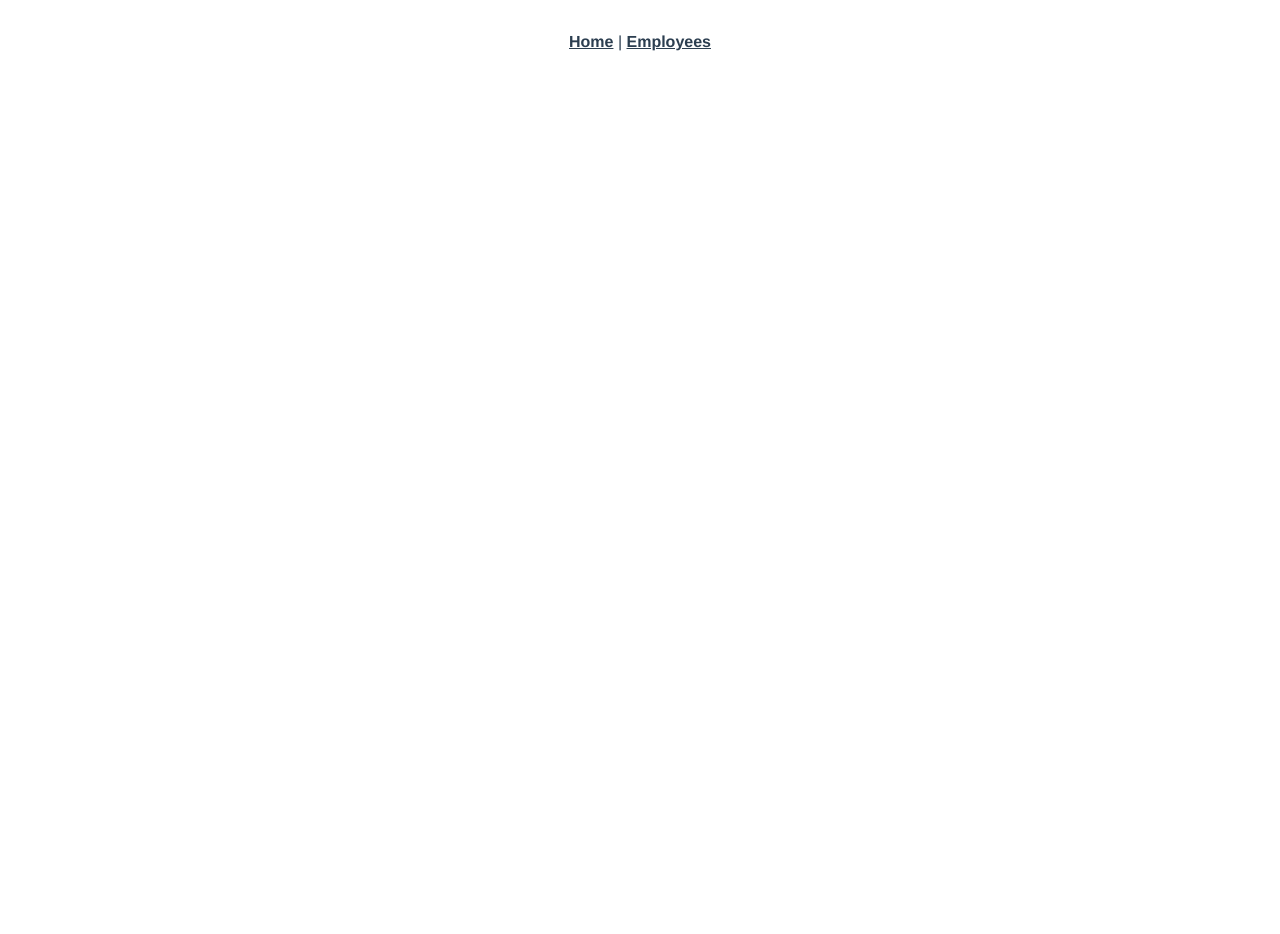
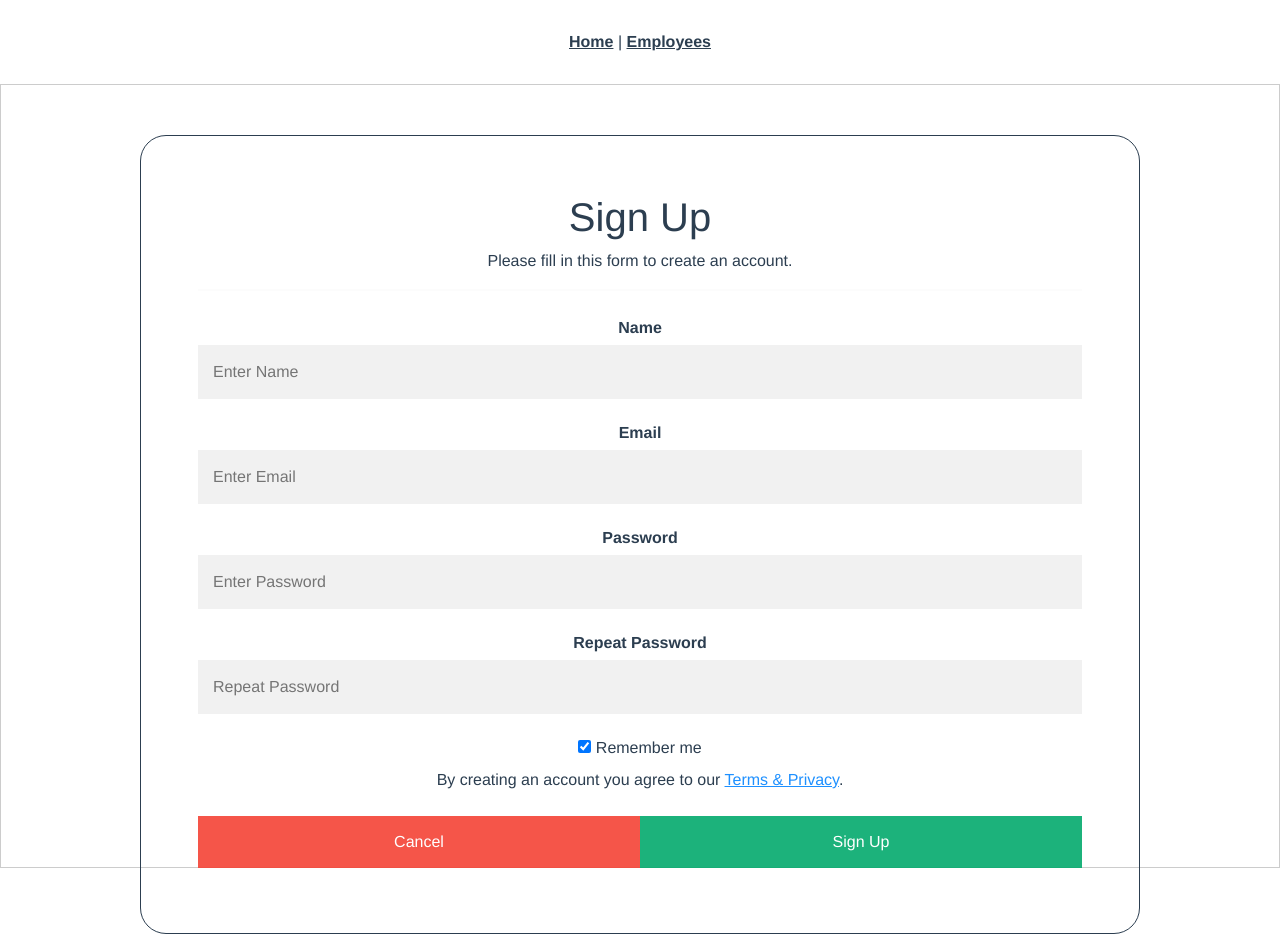
Before and after one commit to TaosifShaad/Laravel-Vue-CRUD__Vue, a Vue app: page /#/register in a window 1280 px wide. Before the commit this address had no page. Before the commit the page ends 800 px from the top, so only its background shows below. Built offline with nearby package versions, Linux system fonts and the light colour scheme; a web font is replaced by a local one.

Commit message:
showing auth

```diff
--- a/src/App.vue
+++ b/src/App.vue
@@ -1,6 +1,8 @@
 <template>
   <nav>
     <router-link to="/">Home</router-link> |
+    <!-- <router-link to="/register">Register</router-link> |
+    <router-link to="/login">Login</router-link> | -->
     <router-link to="/empview">Employees</router-link>
   </nav>
   <router-view/>
--- a/src/components/EmployeeView.vue
+++ b/src/components/EmployeeView.vue
@@ -1,4 +1,9 @@
 <template>
+    <nav>
+        <router-link to="/register">Register</router-link> |
+        <router-link to="/login">Login</router-link>
+    </nav>
+    <div class="totalContent">
         <form @submit.prevent="save">
             <div class="mb-3 row">
                 <label for="staticEmail" class="col-sm-2 col-form-label">Employee Name</label>
@@ -51,6 +56,7 @@
                 <span class="visually-hidden">Loading...</span>
             </div>
         </div>
+    </div>
 </template>
 
 <script>
@@ -61,6 +67,12 @@
     setup () {
         const state = reactive({
             result: {},
+            registerObj: {
+                name: '',
+                email: '',
+                password: '',
+                c_password: ''
+            },
             employeeObj: {
                 id: '',
                 name: '',
@@ -78,7 +90,7 @@
             axios.get(page)
             .then(
                 ({data}) => {
-                    console.log(data);
+                    // console.log(data);
                     state.result = data;
                 }
             );
@@ -86,11 +98,13 @@
         }
 
         function save() {
+            state.loading = true;
             if (state.employeeObj.id == '') {
                 saveData();
             } else {
                 update();
             }
+            state.loading = false;
         }
 
         function saveData() {
@@ -136,11 +150,22 @@
             )
         }
 
+        function register() {
+            const page = "http://127.0.0.1/api/register";
+            axios.post(page, state.registerObj)
+            .then(
+                ({data}) => {
+                    console.log(data);
+                }
+            );
+        }
+
         return {
             ...toRefs(state),
             save,
             edit,
-            deleteData
+            deleteData,
+            register
         }
     }
 }
--- a/src/router/index.js
+++ b/src/router/index.js
@@ -1,11 +1,23 @@
 import { createRouter, createWebHashHistory } from 'vue-router'
-import HomeView from '../views/HomeView.vue'
+import HomeView from '../views/HomeView.vue';
+import login from '../views/login.vue';
+import register from '../views/register.vue';
 
 const routes = [
   {
     path: '/',
     name: 'home',
     component: HomeView
+  },
+  {
+    path: '/register',
+    name: 'register',
+    component: register,
+  },
+  {
+    path: '/login',
+    name: 'login',
+    component: login
   },
   {
     path: '/empview',
--- a/src/views/AboutView.vue
+++ /dev/null
@@ -1,5 +0,0 @@
-<template>
-  <div class="about">
-    <h1>This is an about page</h1>
-  </div>
-</template>
--- /dev/null
+++ b/src/views/login.vue
@@ -0,0 +1,139 @@
+<template>
+  <div class="login">
+    <form @submit.prevent="login" style="border:1px solid #ccc">
+      <div class="container">
+        <h1>Login</h1>
+        <p>Sign in to your account.</p>
+        <hr>
+
+        <label for="email"><b>Email</b></label>
+        <input v-model="loginObj.email" type="text" placeholder="Enter Email" name="email" required>
+
+        <label for="psw"><b>Password</b></label>
+        <input v-model="loginObj.password" type="password" placeholder="Enter Password" name="psw" required>
+
+        <label>
+          <input type="checkbox" checked="true" name="remember" style="margin-bottom:15px"> Remember me
+        </label>
+
+        <div class="clearfix">
+          <button type="button" class="cancelbtn">Cancel</button>
+          <button type="submit" class="signupbtn">Sign in</button>
+        </div>
+      </div>
+    </form>
+  </div>
+</template>
+
+<script>
+import { reactive, toRefs } from 'vue'
+import axios from 'axios';
+
+export default {
+    setup () {
+        const state = reactive({
+            loginObj: {
+                email: '',
+                password: '',
+            }
+        });
+
+        function login() {
+            const page = "http://127.0.0.1/api/login";
+            axios.post(page, state.loginObj)
+            .then(
+                ({data}) => {
+                    console.log(data);
+                }
+            );
+        }
+
+        return {
+            ...toRefs(state),
+            login
+        }
+    }
+}
+</script>
+
+<style scoped>
+body {font-family: Arial, Helvetica, sans-serif;}
+* {box-sizing: border-box}
+
+/* Full-width input fields */
+input[type=text], input[type=password] {
+  width: 100%;
+  padding: 15px;
+  margin: 5px 0 22px 0;
+  display: inline-block;
+  border: none;
+  background: #f1f1f1;
+}
+
+input[type=text]:focus, input[type=password]:focus {
+  background-color: #ddd;
+  outline: none;
+}
+
+hr {
+  border: 1px solid #f1f1f1;
+  margin-bottom: 25px;
+}
+
+/* Set a style for all buttons */
+button {
+  background-color: #04AA6D;
+  color: white;
+  padding: 14px 20px;
+  margin: 8px 0;
+  border: none;
+  cursor: pointer;
+  width: 100%;
+  opacity: 0.9;
+}
+
+button:hover {
+  opacity:1;
+}
+
+/* Extra styles for the cancel button */
+.cancelbtn {
+  padding: 14px 20px;
+  background-color: #f44336;
+}
+
+/* Float cancel and signup buttons and add an equal width */
+.cancelbtn, .signupbtn {
+  float: left;
+  width: 50%;
+}
+
+/* Add padding to container elements */
+.container {
+    padding: 57px;
+    max-width: 1000px;
+    margin: auto;
+    border: 1px solid;
+    border-radius: 26px;
+    margin-top: 50px;
+    /* margin-bottom: 50px; */
+}
+
+form {
+    height: 98vh !important;
+}
+
+/* Clear floats */
+.clearfix::after {
+  content: "";
+  clear: both;
+  display: table;
+}
+
+/* Change styles for cancel button and signup button on extra small screens */
+@media screen and (max-width: 300px) {
+  .cancelbtn, .signupbtn {
+      width: 100%;
+  }
+}
+</style>
--- /dev/null
+++ b/src/views/register.vue
@@ -0,0 +1,148 @@
+<template>
+    <div class="register">
+        <form @submit.prevent="register" style="border:1px solid #ccc">
+            <div class="container">
+                <h1>Sign Up</h1>
+                <p>Please fill in this form to create an account.</p>
+                <hr>
+
+                <label for="name"><b>Name</b></label>
+                <input v-model="registerObj.name" type="text" placeholder="Enter Name" name="name" required>
+
+                <label for="email"><b>Email</b></label>
+                <input v-model="registerObj.email" type="text" placeholder="Enter Email" name="email" required>
+
+                <label for="psw"><b>Password</b></label>
+                <input v-model="registerObj.password" type="password" placeholder="Enter Password" name="psw" required>
+
+                <label for="psw-repeat"><b>Repeat Password</b></label>
+                <input v-model="registerObj.c_password" type="password" placeholder="Repeat Password" name="psw-repeat" required>
+
+                <label>
+                <input type="checkbox" checked="true" name="remember" style="margin-bottom:15px"> Remember me
+                </label>
+
+                <p>By creating an account you agree to our <a href="#" style="color:dodgerblue">Terms & Privacy</a>.</p>
+
+                <div class="clearfix">
+                <button type="button" class="cancelbtn">Cancel</button>
+                <button type="submit" class="signupbtn">Sign Up</button>
+                </div>
+            </div>
+            </form>
+    </div>
+</template>
+
+<script>
+import { reactive, toRefs } from 'vue'
+import axios from 'axios';
+
+export default {
+    setup () {
+        const state = reactive({
+            registerObj: {
+                name: '',
+                email: '',
+                password: '',
+                c_password: ''
+            }
+        });
+
+        function register() {
+            const page = "http://127.0.0.1/api/register";
+            axios.post(page, state.registerObj)
+            .then(
+                ({data}) => {
+                    console.log(data);
+                }
+            );
+        }
+
+        return {
+            ...toRefs(state),
+            register
+        }
+    }
+}
+</script>
+
+<style scoped>
+body {font-family: Arial, Helvetica, sans-serif;}
+* {box-sizing: border-box}
+
+/* Full-width input fields */
+input[type=text], input[type=password] {
+  width: 100%;
+  padding: 15px;
+  margin: 5px 0 22px 0;
+  display: inline-block;
+  border: none;
+  background: #f1f1f1;
+}
+
+input[type=text]:focus, input[type=password]:focus {
+  background-color: #ddd;
+  outline: none;
+}
+
+hr {
+  border: 1px solid #f1f1f1;
+  margin-bottom: 25px;
+}
+
+/* Set a style for all buttons */
+button {
+  background-color: #04AA6D;
+  color: white;
+  padding: 14px 20px;
+  margin: 8px 0;
+  border: none;
+  cursor: pointer;
+  width: 100%;
+  opacity: 0.9;
+}
+
+button:hover {
+  opacity:1;
+}
+
+/* Extra styles for the cancel button */
+.cancelbtn {
+  padding: 14px 20px;
+  background-color: #f44336;
+}
+
+/* Float cancel and signup buttons and add an equal width */
+.cancelbtn, .signupbtn {
+  float: left;
+  width: 50%;
+}
+
+/* Add padding to container elements */
+.container {
+    padding: 57px;
+    max-width: 1000px;
+    margin: auto;
+    border: 1px solid;
+    border-radius: 26px;
+    margin-top: 50px;
+    margin-bottom: 50px;
+}
+
+form {
+    height: 98vh !important;
+}
+/* Clear floats */
+.clearfix::after {
+  content: "";
+  clear: both;
+  display: table;
+}
+
+/* Change styles for cancel button and signup button on extra small screens */
+@media screen and (max-width: 300px) {
+  .cancelbtn, .signupbtn {
+     width: 100%;
+  }
+}
+</style>
```
Lines whose indentation alone changed are shown as unchanged.
